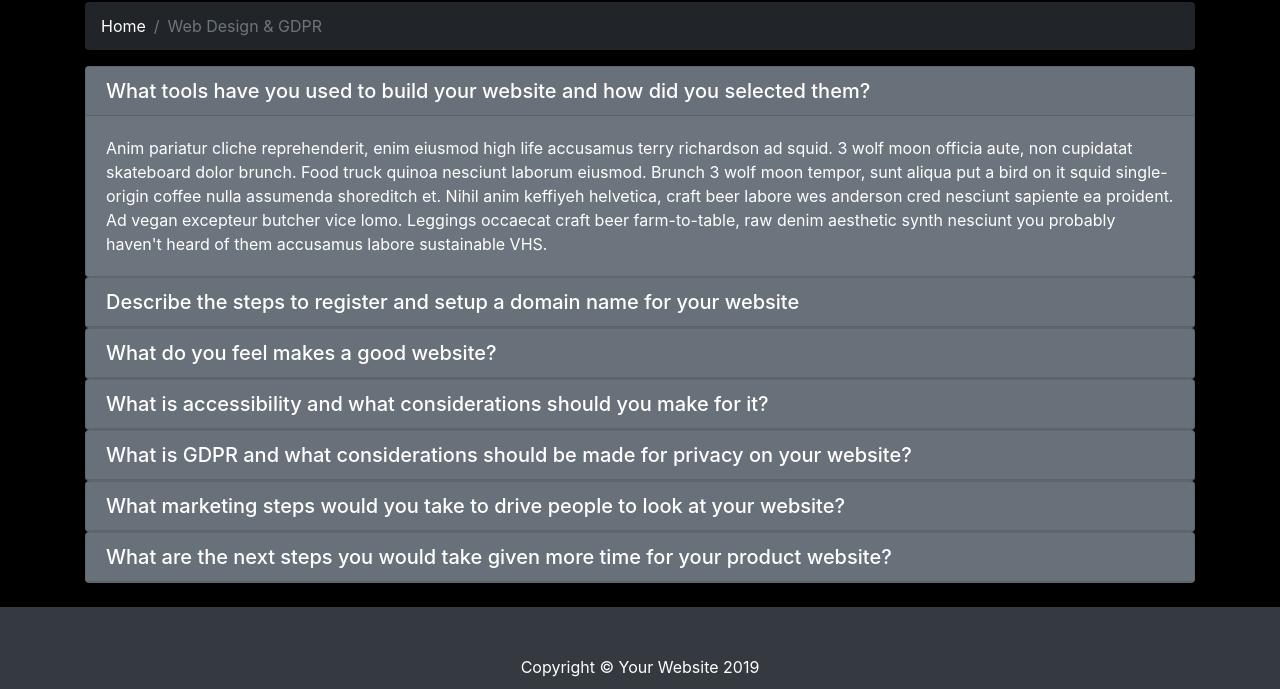
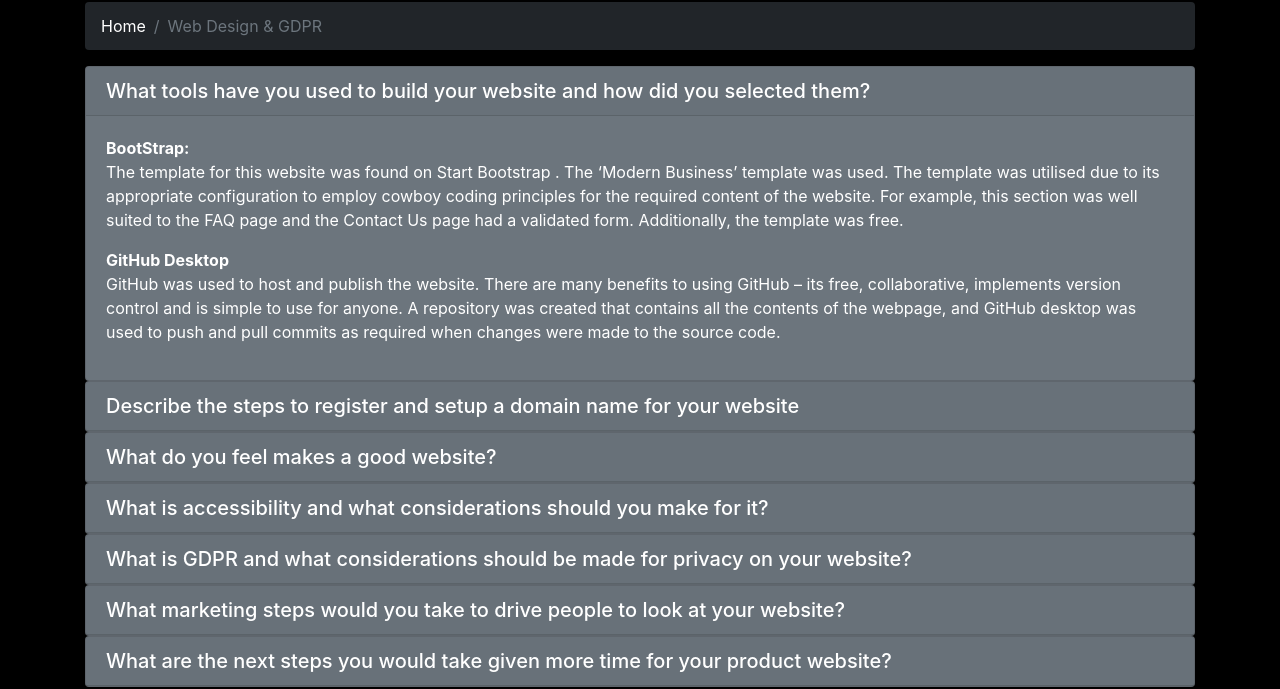
Before and after one commit to ajs917/Horizons, a website: page faq.html in a window 1280 px wide. Shown: the part 142-831 px from the top of the page. Drawn offline with Linux system fonts and the light colour scheme.

Commit message:
Text for Q1

```diff
--- a/faq.html
+++ b/faq.html
@@ -104,7 +104,13 @@
 
         <div id="collapseOne" class="collapse show" role="tabpanel" aria-labelledby="headingOne">
           <div class="card-body">
-            Anim pariatur cliche reprehenderit, enim eiusmod high life accusamus terry richardson ad squid. 3 wolf moon officia aute, non cupidatat skateboard dolor brunch. Food truck quinoa nesciunt laborum eiusmod. Brunch 3 wolf moon tempor, sunt aliqua put a bird on it squid single-origin coffee nulla assumenda shoreditch et. Nihil anim keffiyeh helvetica, craft beer labore wes anderson cred nesciunt sapiente ea proident. Ad vegan excepteur butcher vice lomo. Leggings occaecat craft beer farm-to-table, raw denim aesthetic synth nesciunt you probably haven't heard of them accusamus labore sustainable VHS.
+            <p> <b>BootStrap:</b>
+<br> The template for this website was found on <a color: red; href='https://startbootstrap.com/' > Start Bootstrap </a>. The <a color: red; href='https://startbootstrap.com/previews/modern-business/'>‘Modern Business’ </a> template was used. The template was utilised due to its appropriate configuration to employ cowboy coding principles for the required content of the website. For example, this section was well suited to the FAQ page and the Contact Us page had a validated form. Additionally, the template was free.
+</p> <b>GitHub Desktop</b>
+<br> GitHub was used to host and publish the website. There are many benefits to using GitHub – its free, collaborative, implements version control and is simple to use for anyone. A repository was created that contains all the contents of the webpage, and GitHub desktop was used to push and pull commits as required when changes were made to the source code.
+<p>
+
+</p>
           </div>
         </div>
       </div>
```
